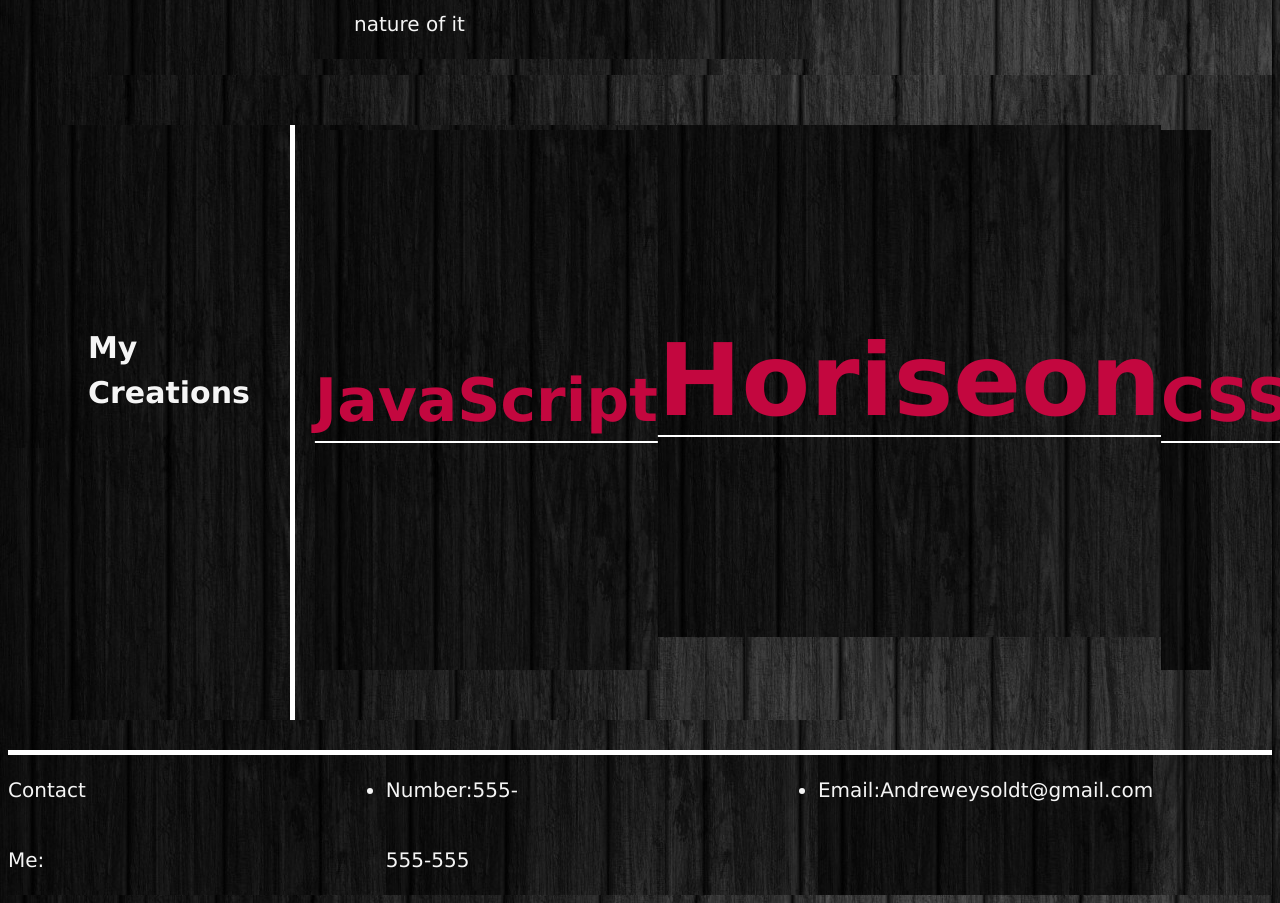
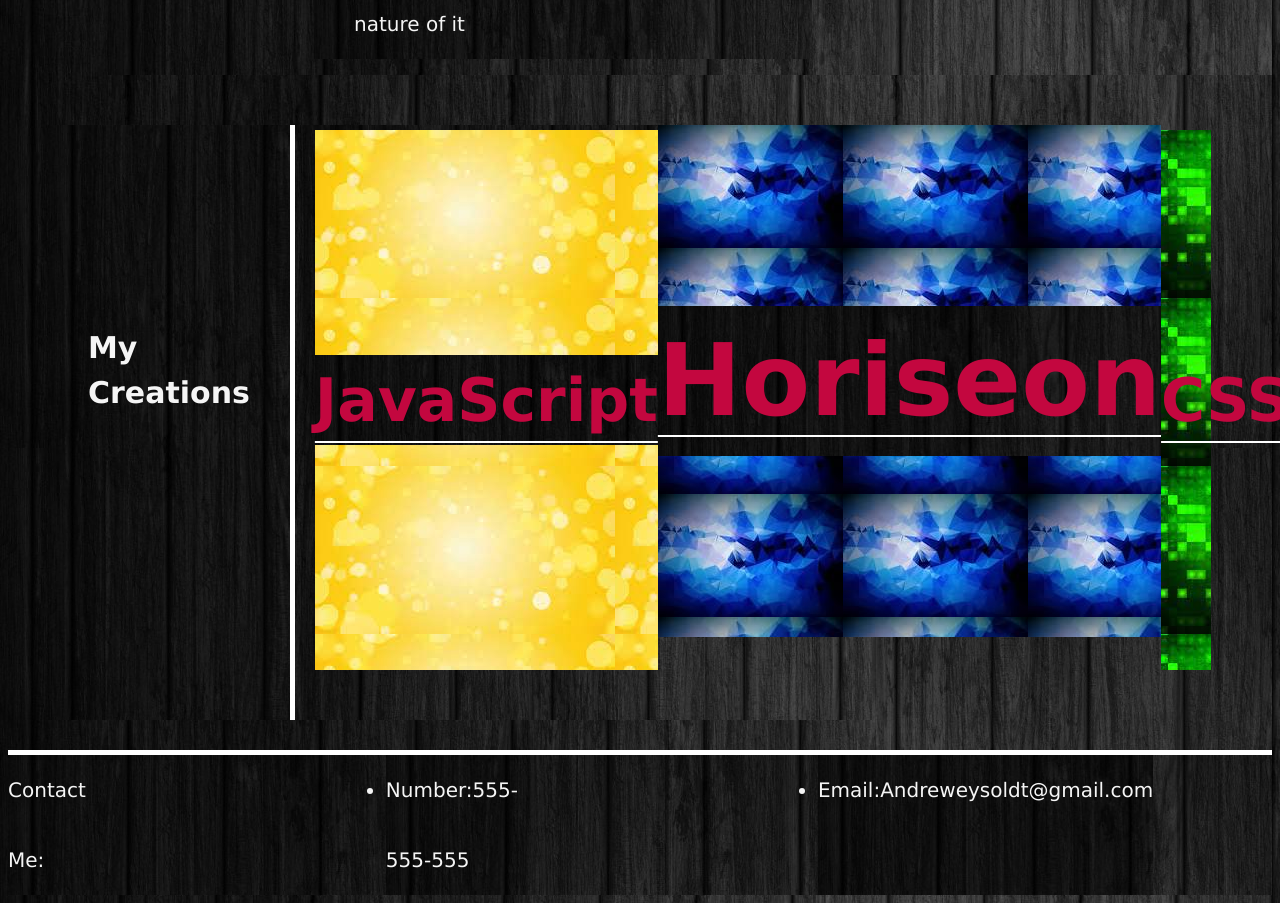
Before and after one commit to Pogga1/Andrew-s-Portfolio, a plain HTML site: page index.html in a window 1280 px wide. Shown: the part 2800-3703 px from the top of the page. Drawn offline with Linux system fonts and the light colour scheme.

Commit message:
added images to the creations section. safe revert 5

```diff
--- a/index.html
+++ b/index.html
@@ -39,8 +39,8 @@
 
     <article class="creations">
         <h1 id="my-creations">My Creations</h1>
-            <h2 id="java">JavaScript</h2>
-            <h2 id="hori">Horiseon</h2>
+            <h2 id="java"><a href="https://pogga1.github.io/prework-study-guide/" target="_blank">JavaScript</a></h2>
+            <h2 id="hori"><a href="https://pogga1.github.io/Challenge-1/" target="_blank">Horiseon</a></h2>
             <h2 id="css">CSS</h2>
 
     </article>
--- a/style.css
+++ b/style.css
@@ -103,6 +103,7 @@
     text-decoration: underline white 2px;
     text-underline-offset: 20px;
     margin-top: 5px;
+    background-image: url(./yellow.jfif);
 }
 #hori{
     margin-top: 0px;
@@ -110,6 +111,8 @@
     color: #c3073f;
     text-decoration: underline white 2px;
     text-underline-offset: 20px;
+    background-image: url(./blue\ back.jpg);
+
 }
 
 #css{
@@ -119,6 +122,8 @@
     text-underline-offset: 20px;
     width:50px;
     margin-top: 5px;
+    background-image: url(./green.jfif);
+
 }
 
 .footer ul{
@@ -130,3 +135,17 @@
     padding: 0px;
     border-top: solid white 5px;
 }
+
+
+
+@media only screen and (min-width: 998px) {
+ html{
+    display:flex-shrink: ;
+    /*i have no idea how to set the media querys to shrink the page to proper size according to screen :( */
+}
+}
+@media only screen and (min-width: 768px) {
+        html{
+            display: flex-shrink;
+        }
+    }
```
Also changed, not shown: blue back.jpg (added), green.jfif (added), yellow.jfif (added).
